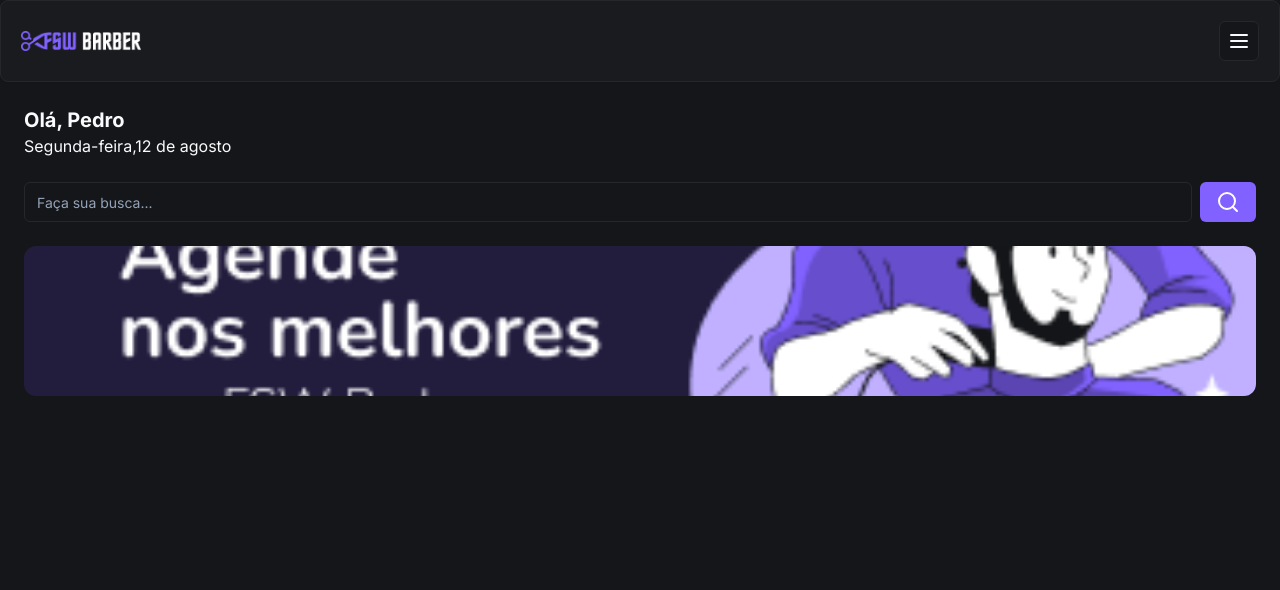
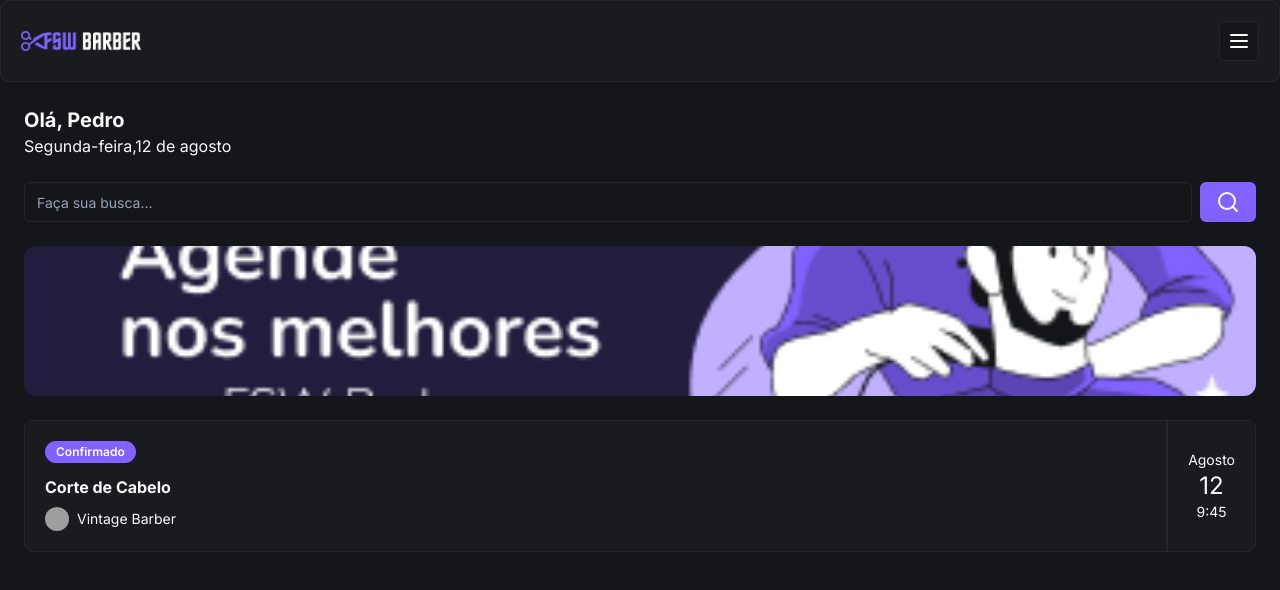
Before and after one commit to PedrOliveiraM/next-app, a Next.js app: page / in a window 1280 px wide. Shown: the top 590 px of the page. Built offline with nearby package versions, Linux system fonts and the light colour scheme; grey boxes are pictures that could not be loaded.

Commit message:
feat: add booking item

```diff
--- a/package.json
+++ b/package.json
@@ -14,6 +14,7 @@
   },
   "dependencies": {
     "@prisma/client": "^5.18.0",
+    "@radix-ui/react-avatar": "^1.1.0",
     "@radix-ui/react-slot": "^1.1.0",
     "class-variance-authority": "^0.7.0",
     "clsx": "^2.1.1",
--- /dev/null
+++ b/src/app/_components/ui/avatar.tsx
@@ -0,0 +1,50 @@
+"use client"
+
+import * as React from "react"
+import * as AvatarPrimitive from "@radix-ui/react-avatar"
+
+import { cn } from "@/app/_lib/utils"
+
+const Avatar = React.forwardRef<
+  React.ElementRef<typeof AvatarPrimitive.Root>,
+  React.ComponentPropsWithoutRef<typeof AvatarPrimitive.Root>
+>(({ className, ...props }, ref) => (
+  <AvatarPrimitive.Root
+    ref={ref}
+    className={cn(
+      "relative flex h-10 w-10 shrink-0 overflow-hidden rounded-full",
+      className
+    )}
+    {...props}
+  />
+))
+Avatar.displayName = AvatarPrimitive.Root.displayName
+
+const AvatarImage = React.forwardRef<
+  React.ElementRef<typeof AvatarPrimitive.Image>,
+  React.ComponentPropsWithoutRef<typeof AvatarPrimitive.Image>
+>(({ className, ...props }, ref) => (
+  <AvatarPrimitive.Image
+    ref={ref}
+    className={cn("aspect-square h-full w-full", className)}
+    {...props}
+  />
+))
+AvatarImage.displayName = AvatarPrimitive.Image.displayName
+
+const AvatarFallback = React.forwardRef<
+  React.ElementRef<typeof AvatarPrimitive.Fallback>,
+  React.ComponentPropsWithoutRef<typeof AvatarPrimitive.Fallback>
+>(({ className, ...props }, ref) => (
+  <AvatarPrimitive.Fallback
+    ref={ref}
+    className={cn(
+      "flex h-full w-full items-center justify-center rounded-full bg-muted",
+      className
+    )}
+    {...props}
+  />
+))
+AvatarFallback.displayName = AvatarPrimitive.Fallback.displayName
+
+export { Avatar, AvatarImage, AvatarFallback }
--- /dev/null
+++ b/src/app/_components/ui/badge.tsx
@@ -0,0 +1,36 @@
+import * as React from "react"
+import { cva, type VariantProps } from "class-variance-authority"
+
+import { cn } from "@/app/_lib/utils"
+
+const badgeVariants = cva(
+  "inline-flex items-center rounded-full border px-2.5 py-0.5 text-xs font-semibold transition-colors focus:outline-none focus:ring-2 focus:ring-ring focus:ring-offset-2",
+  {
+    variants: {
+      variant: {
+        default:
+          "border-transparent bg-primary text-primary-foreground hover:bg-primary/80",
+        secondary:
+          "border-transparent bg-secondary text-secondary-foreground hover:bg-secondary/80",
+        destructive:
+          "border-transparent bg-destructive text-destructive-foreground hover:bg-destructive/80",
+        outline: "text-foreground",
+      },
+    },
+    defaultVariants: {
+      variant: "default",
+    },
+  }
+)
+
+export interface BadgeProps
+  extends React.HTMLAttributes<HTMLDivElement>,
+    VariantProps<typeof badgeVariants> {}
+
+function Badge({ className, variant, ...props }: BadgeProps) {
+  return (
+    <div className={cn(badgeVariants({ variant }), className)} {...props} />
+  )
+}
+
+export { Badge, badgeVariants }
--- a/src/app/page.tsx
+++ b/src/app/page.tsx
@@ -3,20 +3,26 @@
 import { Button } from './_components/ui/button'
 import { Input } from './_components/ui/input'
 import Image from 'next/image'
+import { Card, CardContent } from './_components/ui/card'
+import { Badge } from './_components/ui/badge'
+import { Avatar, AvatarImage } from './_components/ui/avatar'
 
 const Home = () => {
   return (
     <div>
       <Header />
       <div className="p-6">
+        {/* Texts */}
         <h2 className="text-xl font-bold">Olá, Pedro</h2>
         <p>Segunda-feira,12 de agosto</p>
+        {/* Input */}
         <div className="mt-6 flex items-center gap-2">
           <Input placeholder="Faça sua busca..." />
           <Button>
             <SearchIcon />
           </Button>
         </div>
+        {/* Banner */}
         <div className="relative mt-6 h-[150px] w-full">
           <Image
             alt="Banner Agende nos melhores lugares"
@@ -25,6 +31,30 @@
             className="rounded-xl object-cover"
           />
         </div>
+        {/* Booking */}
+        <Card className="mt-6">
+          <CardContent className="flex justify-between p-0">
+            {/** Left */}
+            <div className="flex flex-col gap-3 py-5 pl-5">
+              <Badge className="w-fit">Confirmado</Badge>
+              <div className="flex flex-col gap-2">
+                <h3 className="text-base font-bold">Corte de Cabelo</h3>
+                <div className="flex items-center gap-2">
+                  <Avatar className="h-6 w-6">
+                    <AvatarImage src="https://utfs.io/f/c97a2dc9-cf62-468b-a851-bfd2bdde775f-16p.png" />
+                  </Avatar>
+                  <p className="text-sm font-normal">Vintage Barber</p>
+                </div>
+              </div>
+            </div>
+            {/** Right */}
+            <div className="flex flex-col items-center justify-center border-l-2 px-5">
+              <p className="text-sm">Agosto</p>
+              <p className="text-2xl">12</p>
+              <p className="text-sm">9:45</p>
+            </div>
+          </CardContent>
+        </Card>
       </div>
     </div>
   )
```
Also changed, not shown: 1 other file (tests, documents, lock files or other folders).
